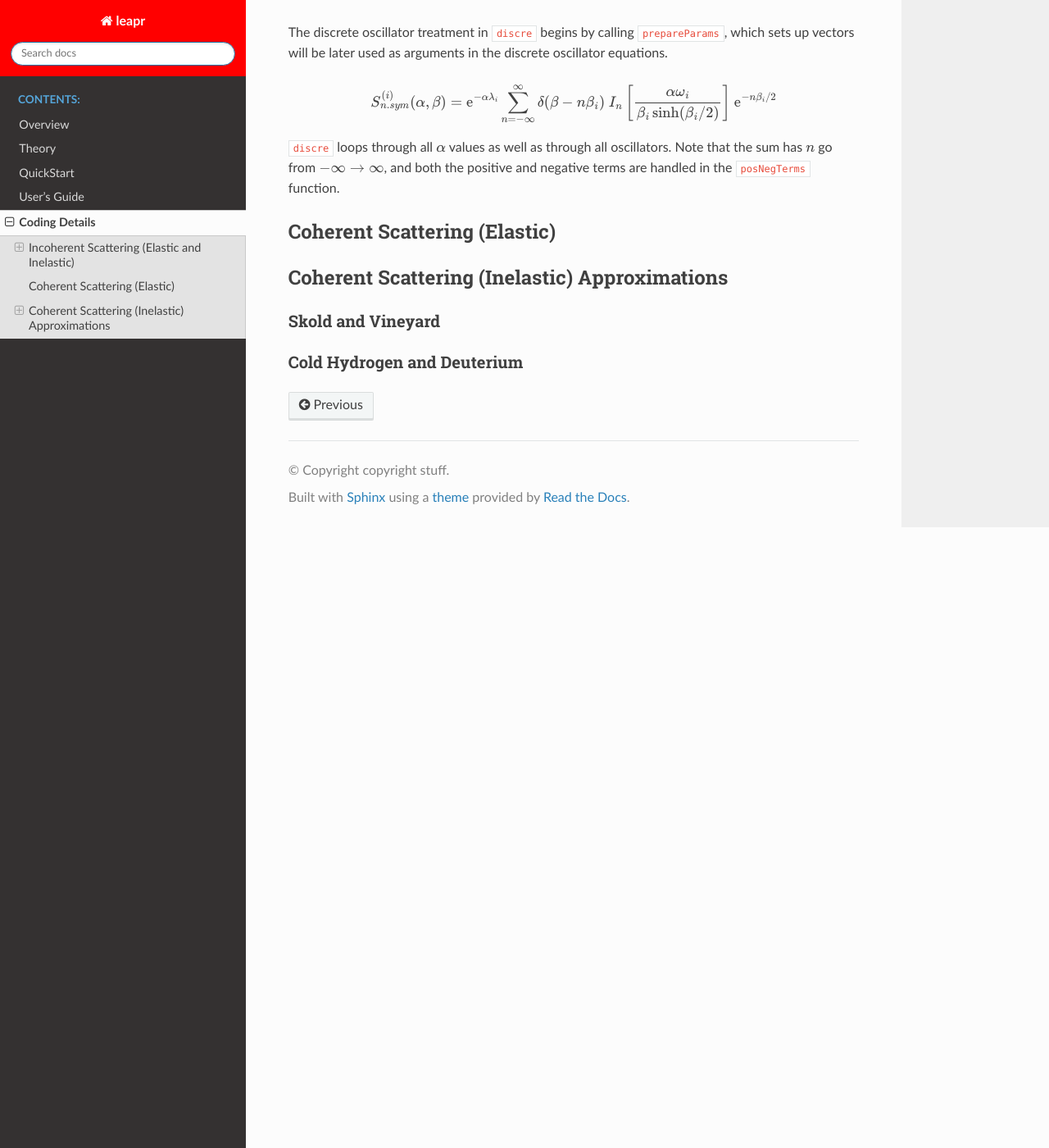
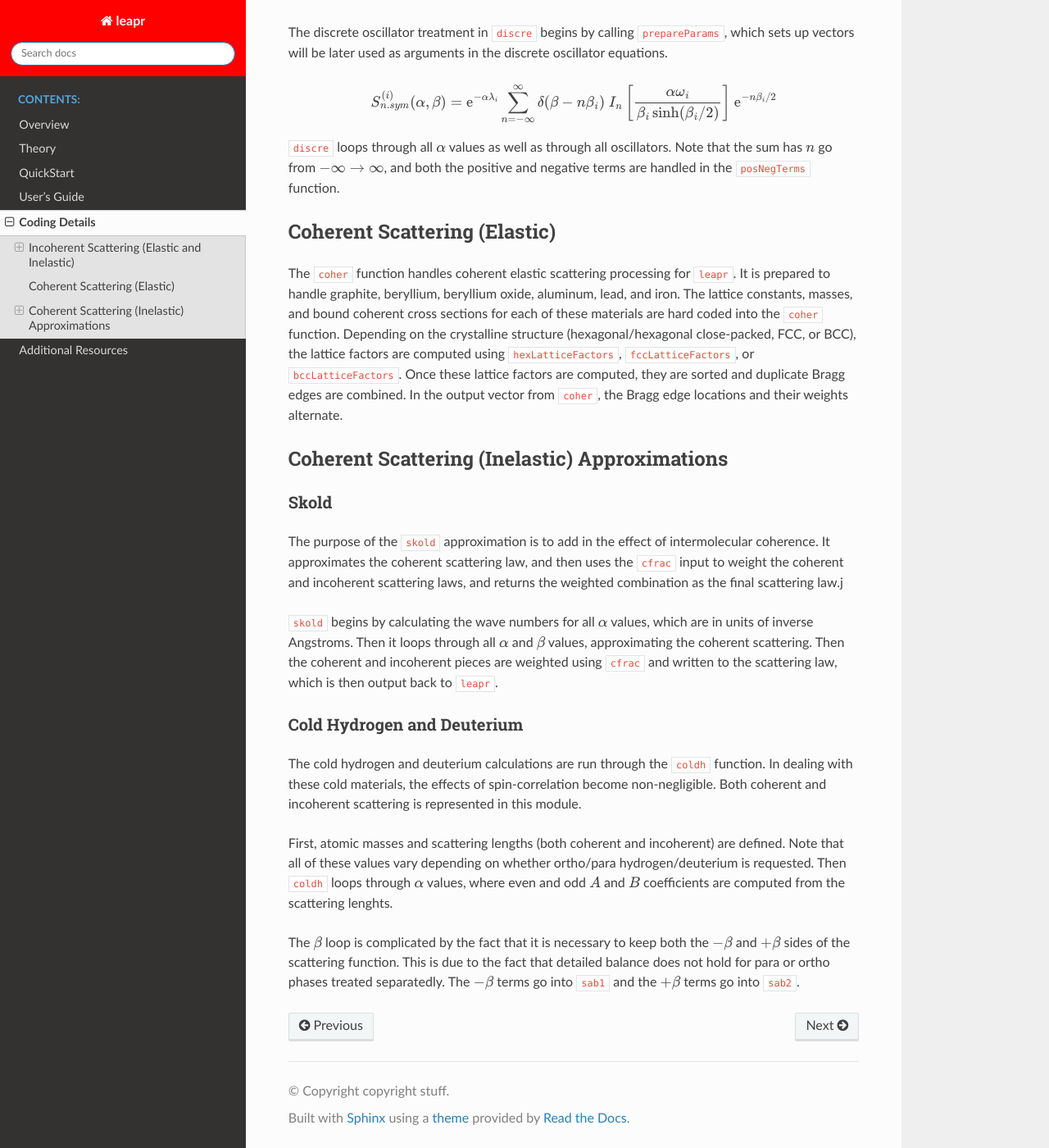
Before and after one commit to njoy/leapr, a Sphinx documentation site: the page built from docs/codingDetails.rst, in a window 1280 px wide and 1400 px high, scrolled down 1827 px. Shown: the whole window at 82% size. Built offline with Sphinx 7.4.7 and the Read the Docs theme 2.0.0, drawn with Linux system fonts in a browser that asks for light colours.

```diff
--- a/docs/codingDetails.rst
+++ b/docs/codingDetails.rst
@@ -66,14 +66,23 @@ The discrete oscillator treatment in ``discre`` begins by calling ``prepareParam
 
 Coherent Scattering (Elastic)
 ==============================================
+The ``coher`` function handles coherent elastic scattering processing for ``leapr``. It is prepared to handle graphite, beryllium, beryllium oxide, aluminum, lead, and iron. The lattice constants, masses, and bound coherent cross sections for each of these materials are hard coded into the ``coher`` function. Depending on the crystalline structure (hexagonal/hexagonal close-packed, FCC, or BCC), the lattice factors are computed using ``hexLatticeFactors``, ``fccLatticeFactors``, or ``bccLatticeFactors``. Once these lattice factors are computed, they are sorted and duplicate Bragg edges are combined. In the output vector from ``coher``, the Bragg edge locations and their weights alternate.
 
 
 Coherent Scattering (Inelastic) Approximations
 ================================================
 
-Skold and Vineyard
+Skold
 ------------------------
+The purpose of the ``skold`` approximation is to add in the effect of intermolecular coherence. It approximates the coherent scattering law, and then uses the ``cfrac`` input to weight the coherent and incoherent scattering laws, and returns the weighted combination as the final scattering law.j
+
+``skold`` begins by calculating the wave numbers for all :math:`\alpha` values, which are in units of inverse Angstroms. Then it loops through all :math:`\alpha` and :math:`\beta` values, approximating the coherent scattering. Then the coherent and incoherent pieces are weighted using ``cfrac`` and written to the scattering law, which is then output back to ``leapr``.
 
 
 Cold Hydrogen and Deuterium
 -------------------------------
+The cold hydrogen and deuterium calculations are run through the ``coldh`` function. In dealing with these cold materials, the effects of spin-correlation become non-negligible. Both coherent and incoherent scattering is represented in this module.
+
+First, atomic masses and scattering lengths (both coherent and incoherent) are defined. Note that all of these values vary depending on whether ortho/para hydrogen/deuterium is requested. Then ``coldh`` loops through :math:`\alpha` values, where even and odd :math:`A` and :math:`B` coefficients are computed from the scattering lenghts.
+
+The :math:`\beta` loop is complicated by the fact that it is necessary to keep both the :math:`-\beta` and :math:`+\beta` sides of the scattering function. This is due to the fact that detailed balance does not hold for para or ortho phases treated separatedly. The :math:`-\beta` terms go into ``sab1`` and the :math:`+\beta` terms go into ``sab2``.
--- a/docs/index.rst
+++ b/docs/index.rst
@@ -15,6 +15,7 @@ Welcome to leapr's documentation!
    quickStart
    usersGuide
    codingDetails
+   additional
 
 
 
```
Also changed, not shown: docs/additional.rst (added, +47 -0 lines), docs/_images/ZrH_phononDOS.png (added), docs/_images/ZrH_xs_mu_0p6.png (added), 4 other files.
